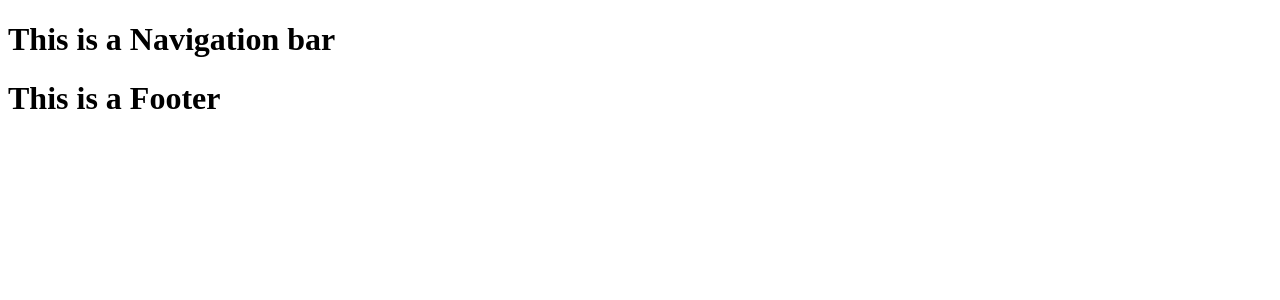
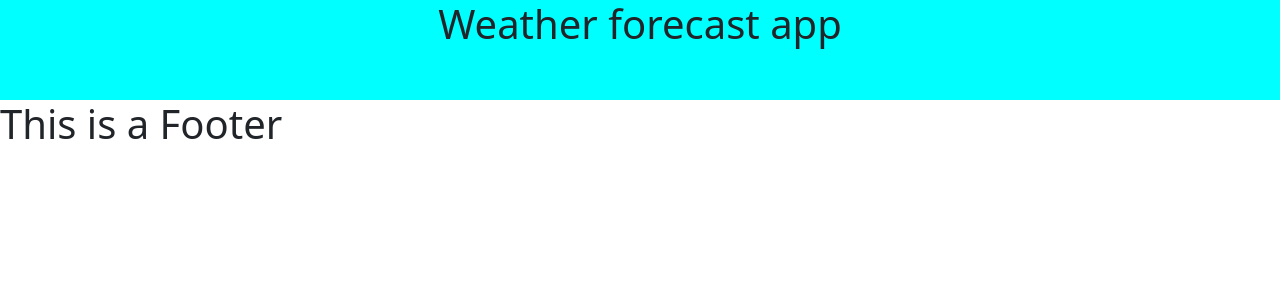
Before and after one commit to Moobell1212/React-weather-forecast, a React (Create React App) app in the folder weather-forecast/: page / in a window 1280 px wide. Shown: the top 300 px of the page. Built offline with nearby package versions, Linux system fonts and the light colour scheme; no server answers.

Commit message:
import bootstrap added to index to make page take up whole space

```diff
--- a/weather-forecast/src/components/Navbar.js
+++ b/weather-forecast/src/components/Navbar.js
@@ -1,9 +1,10 @@
 import React from 'react';
+import "../style/Navbar.css"
 
 export default function NavigationBar() {
     return (
-        <div>
-        <h1> This is a Navigation bar</h1>
+        <div id="navbar">
+        <h1 id="title">Weather forecast app</h1>
         </div>
     )
 }
--- a/weather-forecast/src/index.js
+++ b/weather-forecast/src/index.js
@@ -1,5 +1,6 @@
 import React from 'react';
 import ReactDOM from 'react-dom';
 import App from './App';
+import 'bootstrap/dist/css/bootstrap.min.css';
 
 ReactDOM.render(<App />, document.getElementById('root'));
--- a/weather-forecast/src/pages/Currentweather.js
+++ b/weather-forecast/src/pages/Currentweather.js
@@ -3,9 +3,4 @@ import Location from "../components/Currentlocation";
 
 export default function CurrentWeather() {
 
-    return (
-        <div>
-            <h1>{}</h1>
-        </div>
-    )
 }
--- /dev/null
+++ b/weather-forecast/src/style/Navbar.css
@@ -0,0 +1,9 @@
+#title {
+    text-align: center;
+    align-content: center;
+}
+
+#navbar {
+    background-color: aqua;
+    height:100px;
+}
```
